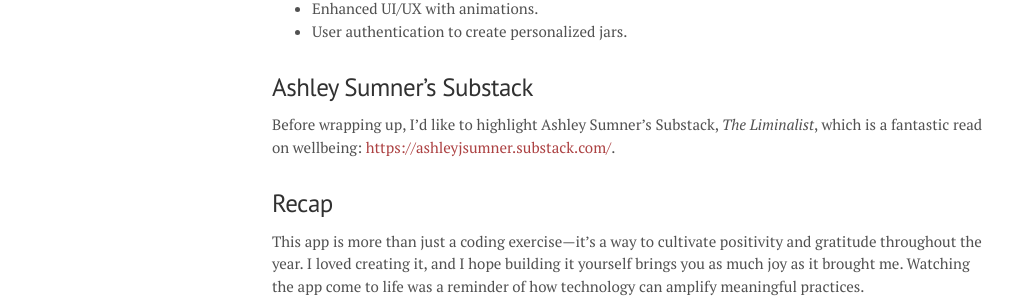
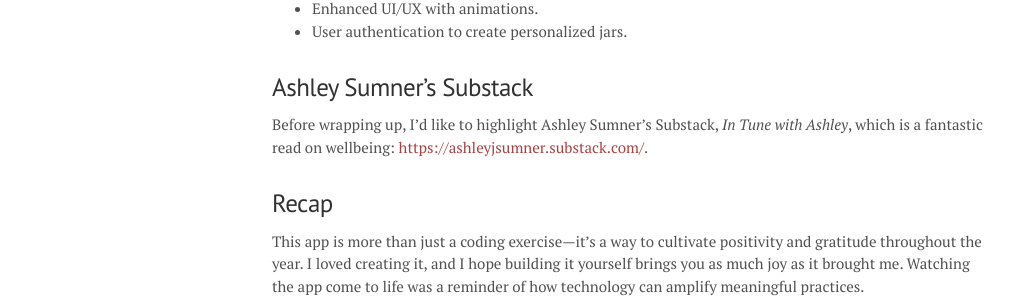
Before and after one commit to j-abed/j-abed.github.io, a Jekyll site: the page built from _posts/2025-01-06-Day 5 Good Things Jar.md, in a window 1280 px wide and 900 px high, scrolled down 6301 px. Shown: the part 196-504 px from the top of the window, without its empty margins (8-1031 px from the left). Built offline with Jekyll 4.4.1, drawn with Linux system fonts in a browser that asks for light colours; comment, search, counter and statistics services are not loaded.

Commit message:
Update 2025-01-06-Day 5 Good Things Jar.md
Ashley's new substack name

```diff
--- a/_posts/2025-01-06-Day 5 Good Things Jar.md
+++ b/_posts/2025-01-06-Day 5 Good Things Jar.md
@@ -258,7 +258,7 @@ While this version is a functional MVP, there are several features I plan to add
 
 ### Ashley Sumner’s Substack
 
-Before wrapping up, I’d like to highlight Ashley Sumner’s Substack, *The Liminalist*, which is a fantastic read on wellbeing: [https://ashleyjsumner.substack.com/](https://ashleyjsumner.substack.com/).
+Before wrapping up, I’d like to highlight Ashley Sumner’s Substack, *In Tune with Ashley*, which is a fantastic read on wellbeing: [https://ashleyjsumner.substack.com/](https://ashleyjsumner.substack.com/).
 
 ### Recap
 
```
